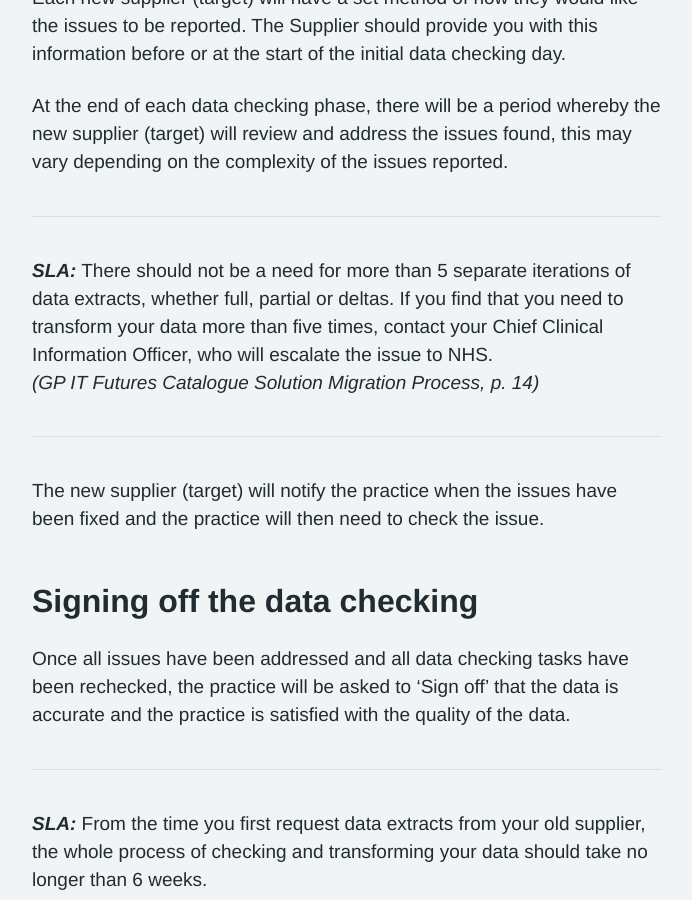
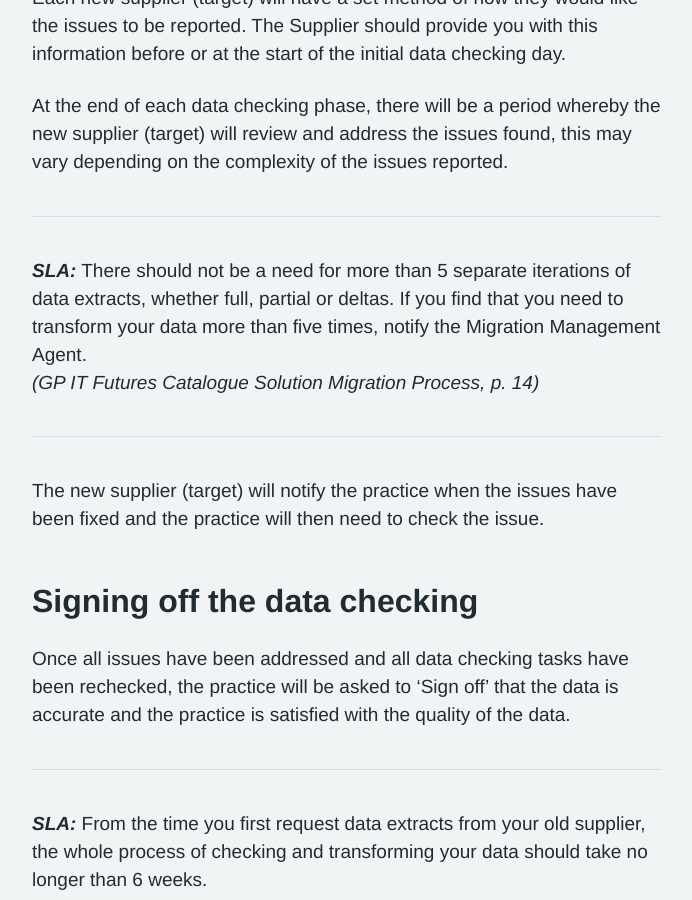
Before and after one commit to nhsconnect/prm-practice-migration, a Jekyll site: the page built from guide/04-initial-data-production.md, in a window 1280 px wide and 900 px high, scrolled down 4456 px. Shown: the whole window, without its empty margins (128-820 px from the left). Built offline with Jekyll 4.4.1, drawn with Linux system fonts in a browser that asks for light colours; some web fonts are replaced.

Commit message:
Update 04-initial-data-production.md

```diff
--- a/guide/04-initial-data-production.md
+++ b/guide/04-initial-data-production.md
@@ -107,10 +107,10 @@ Each new supplier (target) will have a set method of how they would like the iss
 At the end of each data checking phase, there will be a period whereby the new supplier (target) will review and address the issues found, this may vary depending on the complexity of the issues reported.
 
 * * *
-**_SLA:_** There should not be a need for more than 5 separate iterations of data extracts, whether full, partial or deltas. If you find that you need to transform your data more than five times, contact your Chief Clinical Information Officer, who will escalate the issue to NHS.<br><em>(GP IT Futures Catalogue Solution Migration Process, p. 14)</em>
+**_SLA:_** There should not be a need for more than 5 separate iterations of data extracts, whether full, partial or deltas. If you find that you need to transform your data more than five times, notify the Migration Management Agent.<br><em>(GP IT Futures Catalogue Solution Migration Process, p. 14)</em>
 * * *
 <!-- [UPLIFT] added reference to the Supplier SLA in terms of responding to queries from a Migration Management Agent -->
-<!-- [GAP] the Ancillary Document tells practices to escalate to a 'Migration Management Agent' but we don't yet know how practices are expected to contact this 'Agent'. Placeholder text instructs practices to contact their CCIO, who will escalate on their behalf-->
+<!-- [GAP] the Ancillary Document tells practices to escalate to a 'Migration Management Agent' but we don't yet know how practices are expected to contact this 'Agent'. -->
 
 The new supplier (target) will notify the practice when the issues have been fixed and the practice will then need to check the issue.
 
```
